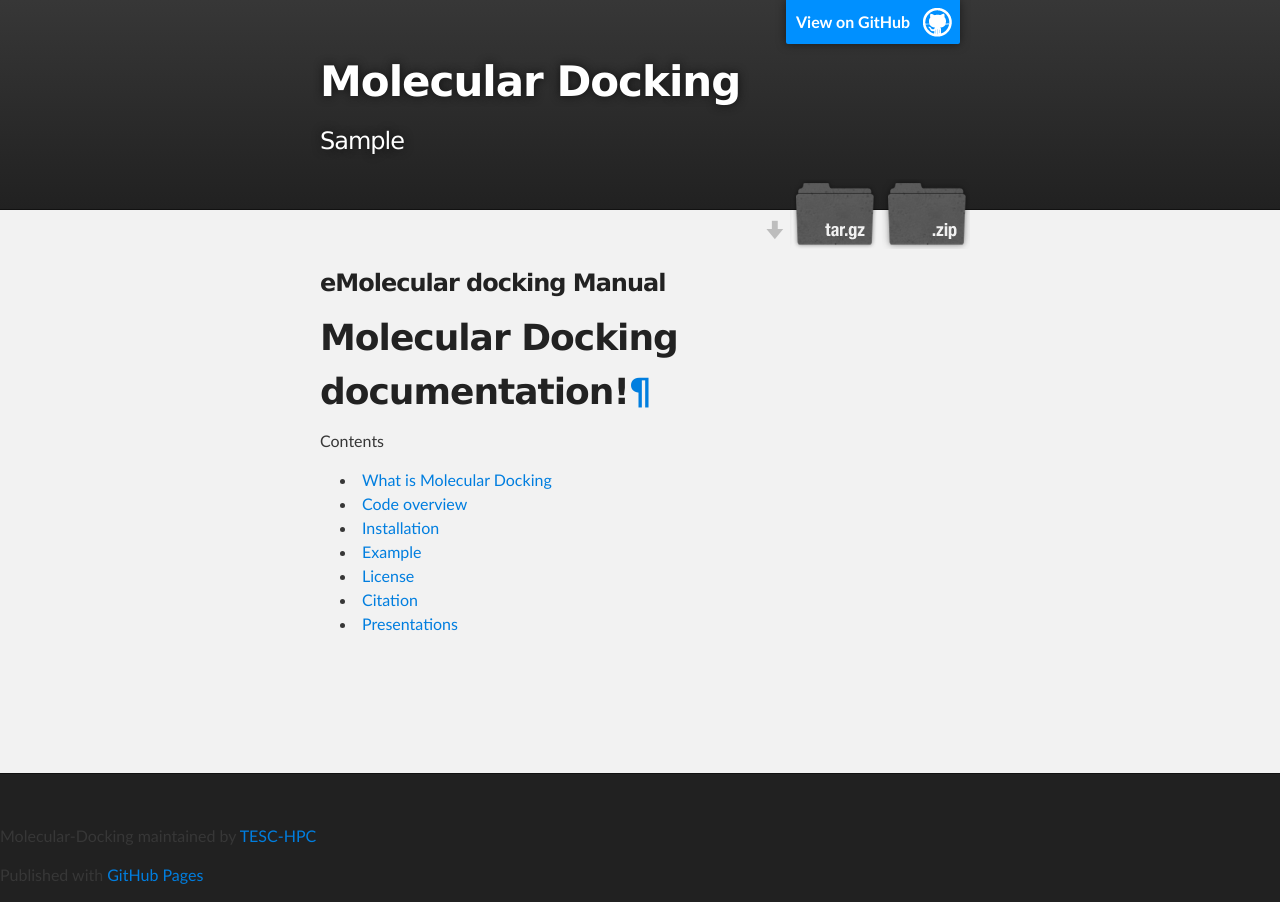
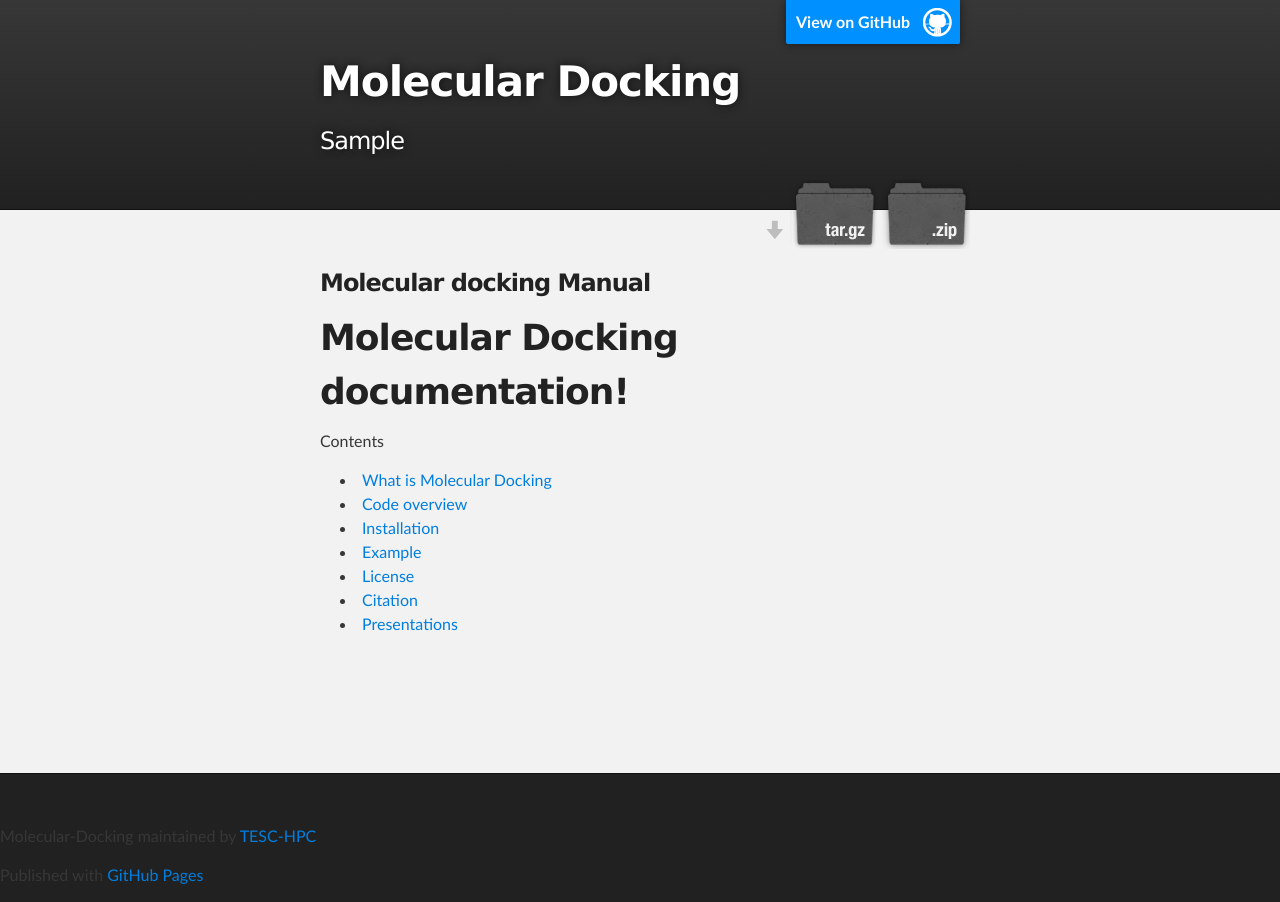
Before and after one commit to TESC-HPC/Molecular-Docking, a plain HTML site: page index.html in a window 1280 px wide. Drawn offline with Linux system fonts and the light colour scheme.

Commit message:
change html

```diff
--- a/index.html
+++ b/index.html
@@ -31,10 +31,10 @@
     <p>
 </p>
 
-<h3><i>e</i>Molecular docking Manual</h3>
+<h3>Molecular docking Manual</h3>
 
 <div dir="ltr">
-    <h1>Molecular Docking documentation!<a class="headerlink" href="#molecular-docking-documentation" title="Permalink to this headline">¶</a></h1>
+    <h1>Molecular Docking documentation!<a class="headerlink" href="#molecular-docking-documentation" title="Permalink to this headline"></a></h1>
 <p>Contents</p>
 <div class="toctree-wrapper compound">
 <ul>
```
